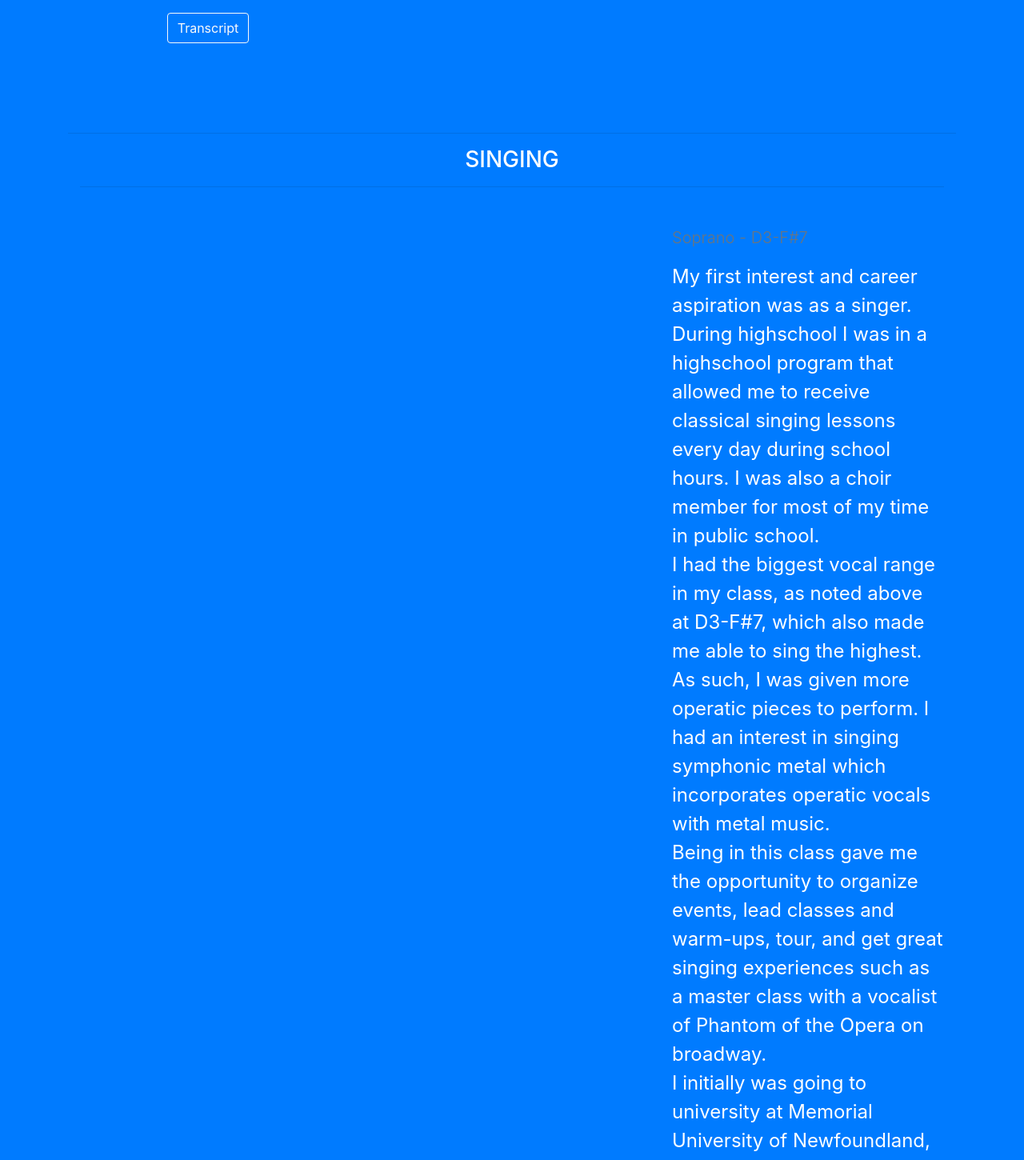
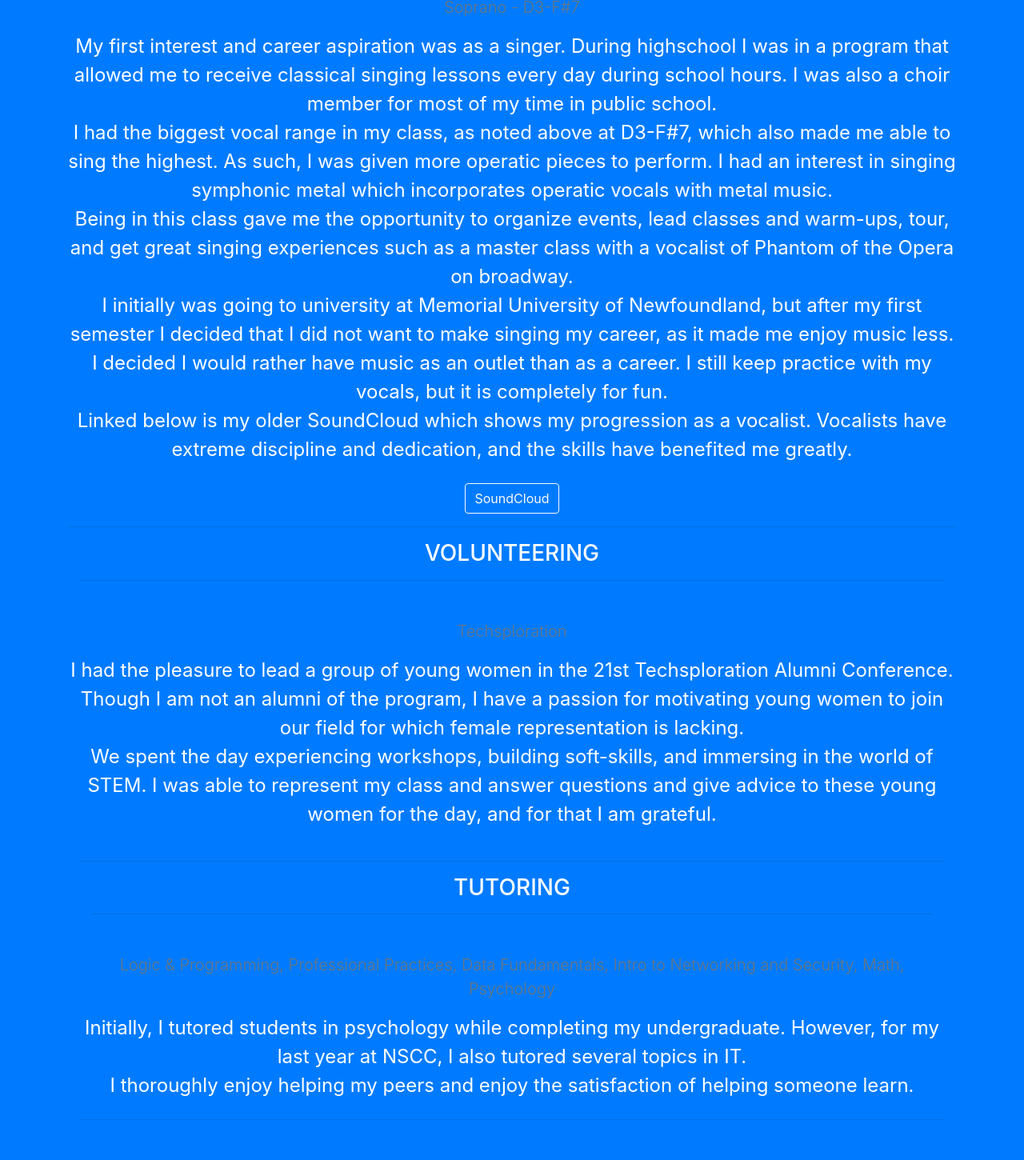
Before and after one commit to CourtneyHagen/CourtneyHagen.github.io, a website with bundled scripts: page index.html in a window 1280 px wide. Shown: the part 8967-10417 px from the top of the page at 80% size. Built offline with nearby package versions, Linux system fonts and the light colour scheme.

Commit message:
Modifying Experience section

```diff
--- a/index.html
+++ b/index.html
@@ -554,7 +554,7 @@
       <hr class="star-light">
             <h3 class="text-center text-uppercase text-white">Saint Mary's University</h2>
             <hr class="star-light mb-5">
-              <div class="col-lg-4 mr-auto">
+            <div class="col-xs-1 text-center">
                 <p class="text-secondary text-center lead">Bachelor of Arts - Psychology (2017)</h2>
                 <p class="text text-center mb-0">In May 2017, I completed my Bachelor of Arts with a major in Psychology and minor in Linguistics. I was interested in topics such as Legal/Forensic Psychology, Psycholinguistics, Speech/Language Aquisition, and Clinical Psychology.</p>
                 <p class="text text-center mb-0">Attached below is an unofficial transcript from SMU, starting from oldest courses to newest courses.</p>
@@ -570,9 +570,9 @@
             <h3 class="text-center text-uppercase text-white">Singing</h2>
             <hr class="star-light mb-5">
             <div class="row">
-              <div class="col-lg-4 ml-auto">
+              <div class="col-xs-1 text-center">
                 <p class="text-secondary lead">Soprano - D3-F#7</h2>
-                <p class="text mb-0">My first interest and career aspiration was as a singer. During highschool I was in a highschool program that allowed me to receive classical singing lessons every day during school hours. I was also a choir member for most of my time in public school.</p>
+                <p class="text mb-0">My first interest and career aspiration was as a singer. During highschool I was in a program that allowed me to receive classical singing lessons every day during school hours. I was also a choir member for most of my time in public school.</p>
                 <p class="text mb-0">I had the biggest vocal range in my class, as noted above at D3-F#7, which also made me able to sing the highest. As such, I was given more operatic pieces to perform. I had an interest in singing symphonic metal which incorporates operatic vocals with metal music.</p>
                 <p class="text mb-0">Being in this class gave me the opportunity to organize events, lead classes and warm-ups, tour, and get great singing experiences such as a master class with a vocalist of Phantom of the Opera on broadway.</p>
                 <p class="text mb-0">I initially was going to university at Memorial University of Newfoundland, but after my first semester I decided that I did not want to make singing my career, as it made me enjoy music less. I decided I would rather have music as an outlet than as a career. I still keep practice with my vocals, but it is completely for fun.</p>
@@ -590,7 +590,7 @@
           <h3 class="text-center text-uppercase text-white">Volunteering</h2>
           <hr class="star-light mb-5">
           <div class="row">
-            <div class="col-lg-4 ml-auto">
+            <div class="col-xs-1 text-center">
               <p class="text-secondary lead">Techsploration</h2>
               <p class="text mb-0">I had the pleasure to lead a group of young women in the 21st Techsploration Alumni Conference. Though I am not an alumni of the program, I have a passion for motivating young women to join our field for which female representation is lacking.</p>
               <p class="text mb-0">We spent the day experiencing workshops, building soft-skills, and immersing in the world of STEM. I was able to represent my class and answer questions and give advice to these young women for the day, and for that I am grateful.</p>
@@ -605,7 +605,7 @@
         <h3 class="text-center text-uppercase text-white">Tutoring</h2>
         <hr class="star-light mb-5">
         <div class="row">
-          <div class="col-lg-4 ml-auto">
+          <div class="col-xs-1 text-center">
             <p class="text-secondary lead">Logic & Programming, Professional Practices, Data Fundamentals, Intro to Networking and Security, Math, Psychology</h2>
             <p class="text mb-0">Initially, I tutored students in psychology while completing my undergraduate. However, for my last year at NSCC, I also tutored several topics in IT.</p>
             <p class="text mb-0">I thoroughly enjoy helping my peers and enjoy the satisfaction of helping someone learn.</p>
```
